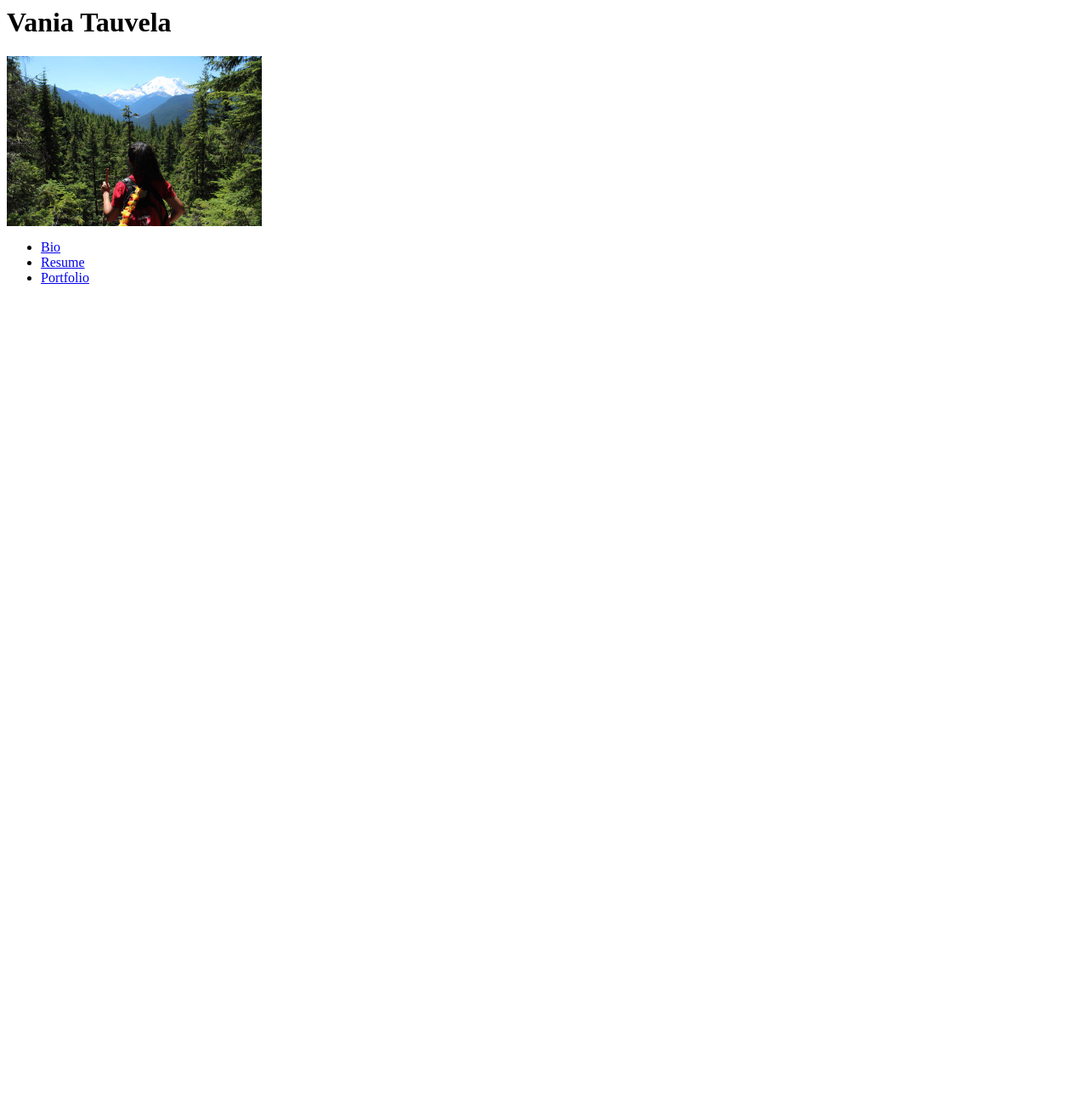
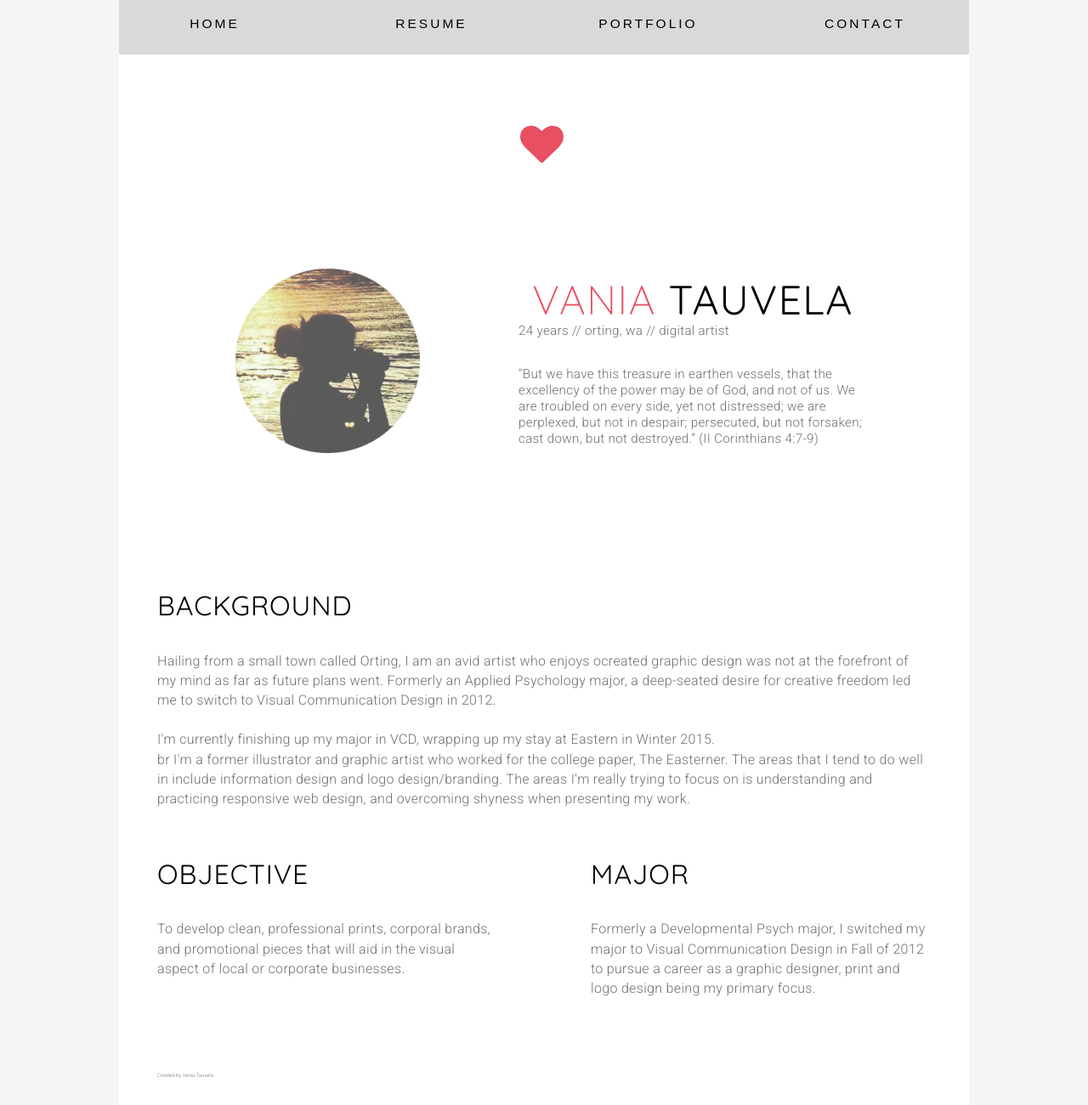
Before and after one commit to vtauvela/vtauvela.github.io, a plain HTML site: page index.html in a window 1280 px wide. Shown: the whole page at 85% size. Before the commit the page ends 800 px from the top, so only its background shows below. Drawn offline with Linux system fonts and the light colour scheme.

Commit message:
Version 4

```diff
--- a/index.html
+++ b/index.html
@@ -1,27 +1,147 @@
-<html>
+<!doctype html>
+<html lang="en">
 <head>
-	<title>Vania Tauvela</title>
+  <meta charset="UTF-8" />
+  <meta name="viewport" content="width=device-width">
 
-	<style type="text/css">
+  <title>Vania Tauvela | Digital Artist </title>
 
-		img {
-			width: 300px;
-		}
+ <link rel="icon" href="favicon.ico">
 
-	</style>
+  <link rel="stylesheet" href="css/normalize.css">
+  <link rel="stylesheet" href="css/grid.css">
+  <link rel="stylesheet" href="css/bio.css">
+
+  <link href="http://maxcdn.bootstrapcdn.com/font-awesome/4.2.0/css/font-awesome.min.css" rel="stylesheet">
+
+
+	<link href='http://fonts.googleapis.com/css?family=Quicksand:300,400' rel='stylesheet' type='text/css'>
+	<link href='http://fonts.googleapis.com/css?family=Roboto:100,300,400' rel='stylesheet' type='text/css'>
 
 </head>
+
+
 <body>
+	<div class="container showgrid">
+	<!-- No Content Before -->
+	<div class="grid_12"></div>
 
-	<h1>Vania Tauvela</h1>
+	<!-- NAVIGATION -->
 
-	<img src="img/me.jpg">
+		<div id="container2">
 
-	<ul>
-		<li><a href="bio.html">Bio</a></li>
-		<li><a href="resume.html">Resume</a></li>
-		<li><a href="portfolio.html">Portfolio</a></li>
-	</ul>
 
+    		<div class="transparency">
+          	</div>
+      			<div class="content">
+          			<header>
+						<dl>
+							<div class="grid_3 alpha">
+								<dd><a href="bio.html">Home</a></dd>
+							</div>
+
+							<div class="grid_3">
+								<dd><a href="resume.html">Resume</a></dd>
+							</div>
+
+							<div class="grid_3">
+								<dd><a href="portfolio.html">Portfolio</a></dd>
+							</div>
+
+							<div class="grid_3 omega">
+								<dd><a href="https://vania5.typeform.com/to/LWElYh">Contact</a></dd>
+							</div>
+						</dl>
+					</header>
+         		</div>
+  			</div>
+
+
+
+
+
+	<!-- HEADER -->
+
+		<div class="grid_12">
+
+
+				<p class="icon"><i class="fa fa-heart"></i></p>
+
+		</div>
+
+		<div class="grid_12 header">
+
+			<div class="grid_6 alpha">
+
+				<img src="img/me.png" id="profile">
+
+			</div>
+
+			<div class="grid_6 omega">
+				<h1>VANIA <span class="lastname">TAUVELA</span></h1>
+				<p class="subheader">24 years // orting, wa //  digital artist</p>
+				<p class="subheader">&ldquo;But we have this treasure in earthen vessels, that the excellency of the power may be of God, and not of us. We are troubled on every side, yet not distressed; we are perplexed, but not in despair; persecuted, but not forsaken; cast down, but not destroyed.&rdquo; (II Corinthians 4:7-9)</p>
+			</div>
+		</div>
+
+
+
+
+		<!-- 1st Row, 1st Column -->
+
+		<div class="grid_12 container">
+
+				<div class="grid_12">
+					<h2>BACKGROUND</h2>
+
+					<p>Hailing from a small town called Orting, I am an avid artist who enjoys ocreated graphic design was not at the forefront of my mind as far as future plans went. Formerly an Applied Psychology major, a deep-seated desire for creative freedom led me to switch to Visual Communication Design in 2012.
+					<br><br>
+					I'm currently finishing up my major in VCD, wrapping up my stay at Eastern in Winter 2015.
+					<br>br
+					I'm a former illustrator and graphic artist who worked for the college paper, The Easterner. The areas that I tend to do well in include information design and logo design/branding. The areas I'm really trying to focus on is understanding and practicing responsive web design, and overcoming shyness when presenting my work.</p>
+
+
+				</div>
+
+				<div class="grid_12">
+					<div class="grid_6 alpha">
+						<h2>OBJECTIVE</h2>
+
+						<p>To develop clean, professional prints, corporal brands, and promotional pieces that will aid in the visual aspect of local or corporate businesses.</p>
+
+					</div>
+
+					<div class="grid_6 omega">
+						<h2>MAJOR</h2>
+
+						<p>Formerly a Developmental Psych major, I switched my major to Visual Communication Design in Fall of 2012 to pursue a career as a graphic designer, print and logo design being my primary focus.</p>
+
+					</div>
+				</div>
+
+		</div>
+
+
+
+
+	<footer class="grid_12">
+
+		<div class="small">
+			<p>Created by Vania Tauvela.</p>
+		</div>
+
+
+	</footer>
+
+
+
+
+		<!-- No Content After -->
+		<!-- Clearfix -->
+		<div class="clear"></div>
+
+	</div>
+
+ </div>
 </body>
 </html>
```
Also changed, not shown: resume.html (+2 -2 lines).
